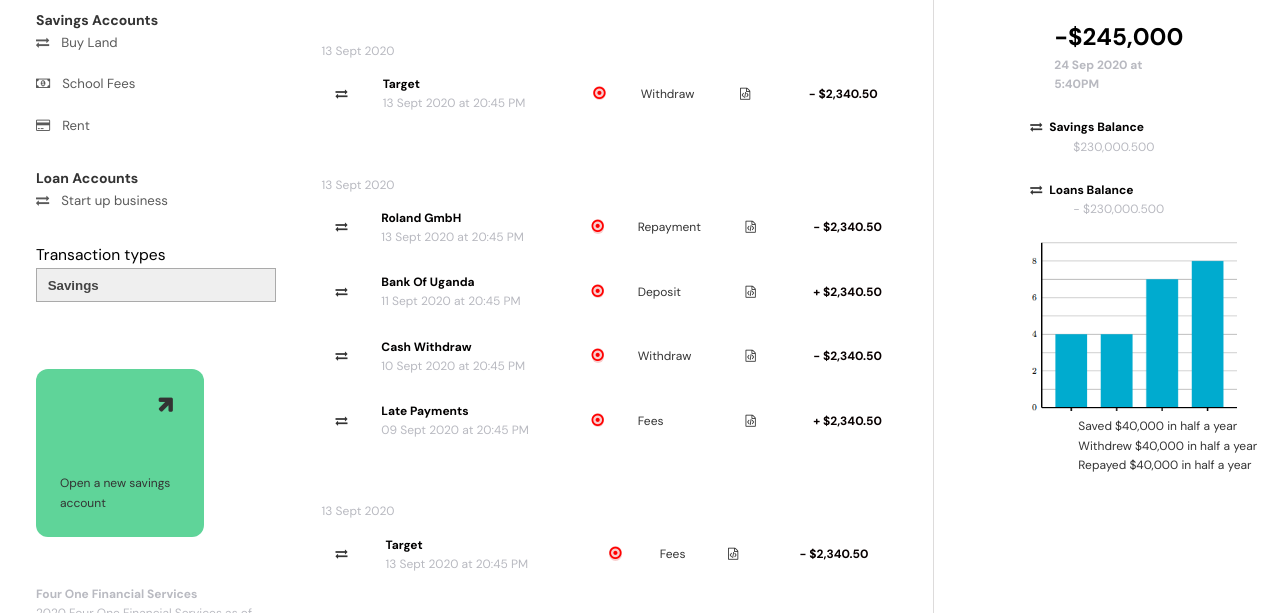
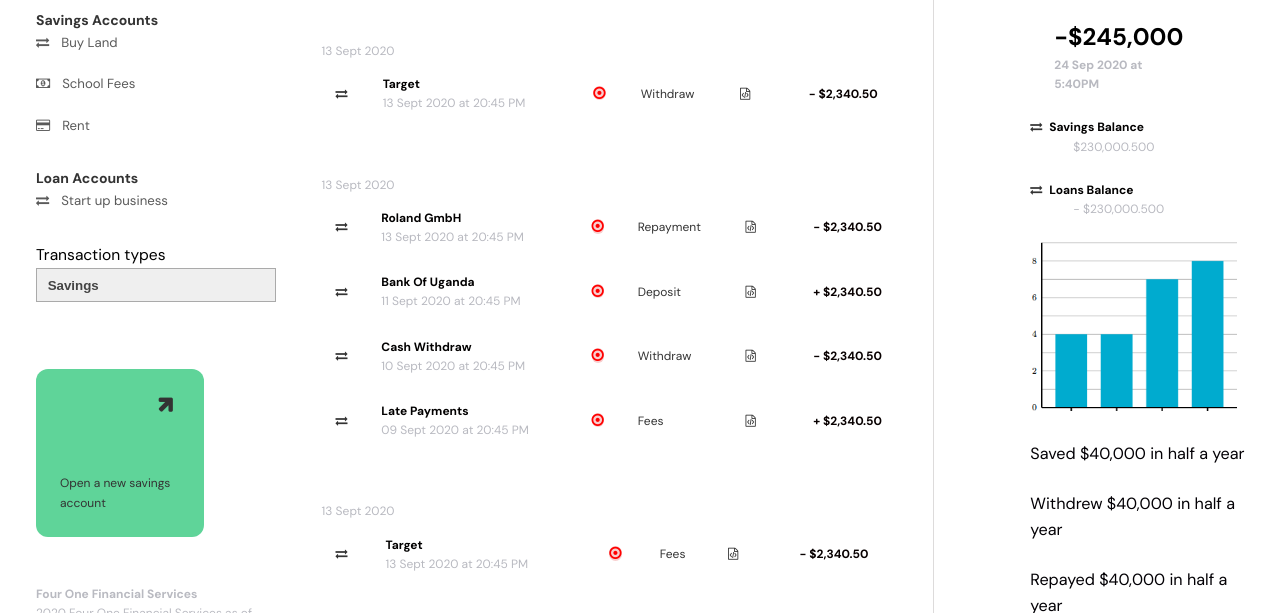
Before and after one commit to Atwinenickson/Atwinenickson.github.io, a plain HTML site: page index.html in a window 1280 px wide. Shown: the part 187-800 px from the top of the page. Drawn offline with Linux system fonts and the light colour scheme.

```diff
--- a/css/index.scss
+++ b/css/index.scss
@@ -378,9 +378,11 @@ body {
                 margin-left: -1rem;
             }
 
-            .lists{
-                margin-top: 20rem;
-                margin-left: -2rem;
+            .lists {
+                margin-top: 2rem;
+                margin-left: -4rem;
+                font-size: 1.35em;
+                color: rgb(3, 0, 5);
 
                 p {
                     color: rgb(3, 0, 5);
--- a/index.html
+++ b/index.html
@@ -217,9 +217,9 @@
                     <img src="images/graph.png" alt="graph"/>
                 </div>
                 <div class"lists">
-                <p>Saved $40,000 in half a year</p>
-                <p>Withdrew $40,000 in half a year</p>
-                <p>Repayed $40,000 in half a year</p>
+                <p class="lists">Saved $40,000 in half a year</p>
+                <p class="lists">Withdrew $40,000 in half a year</p>
+                <p class="lists">Repayed $40,000 in half a year</p>
                 </div>
             </div>
             <div class="arrow-right"><span class="fa fa-ellipsis-v"></span></div>
```
Also changed, not shown: css/index.css, css/index.min.css.
